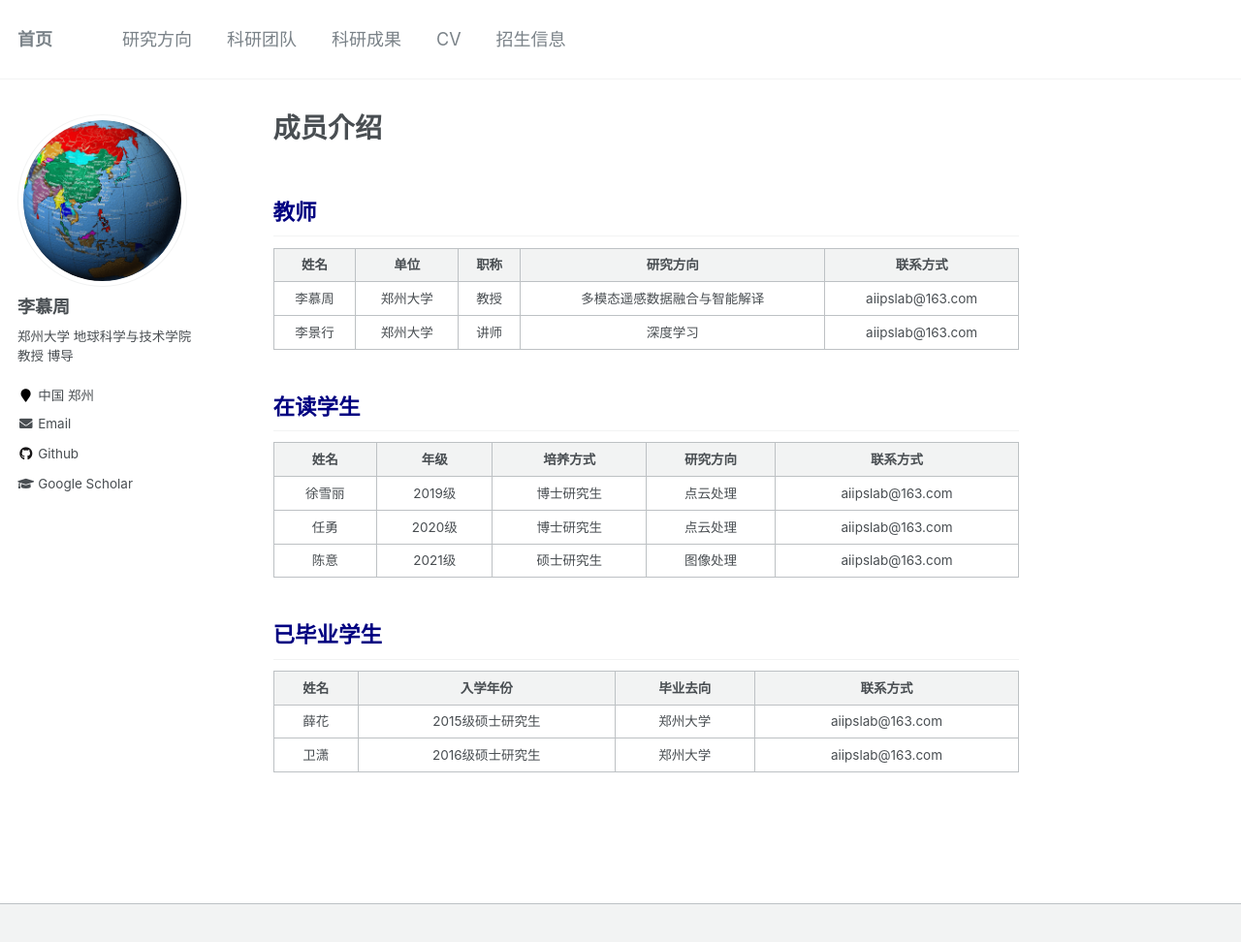
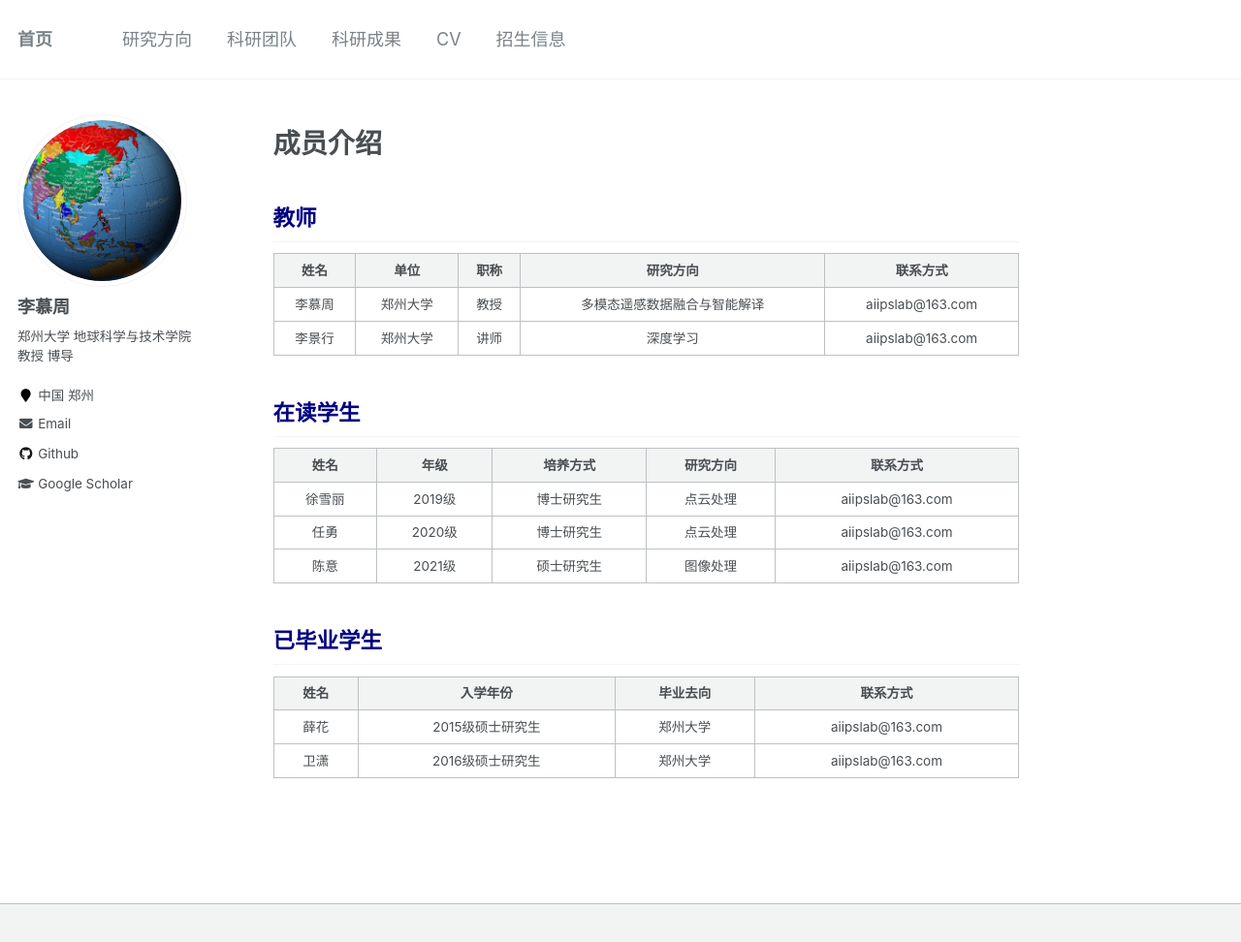
Before and after one commit to aiipslab/aiipslab.github.io, a Jekyll site: the page built from _pages/members.md, in a window 1280 px wide and 1005 px high. Shown: the top 972 px of the window at 97% size. Built offline with Jekyll 4.4.1, drawn with Linux system fonts in a browser that asks for light colours.

```diff
--- a/_pages/members.md
+++ b/_pages/members.md
@@ -1,9 +1,11 @@
 ---
 layout: single
-title: "成员介绍"
+title: ""
 permalink: /members/
 author_profile: true
 ---
+成员介绍
+===
 
 <span style="color: navy">教师</span>
 ---
```
